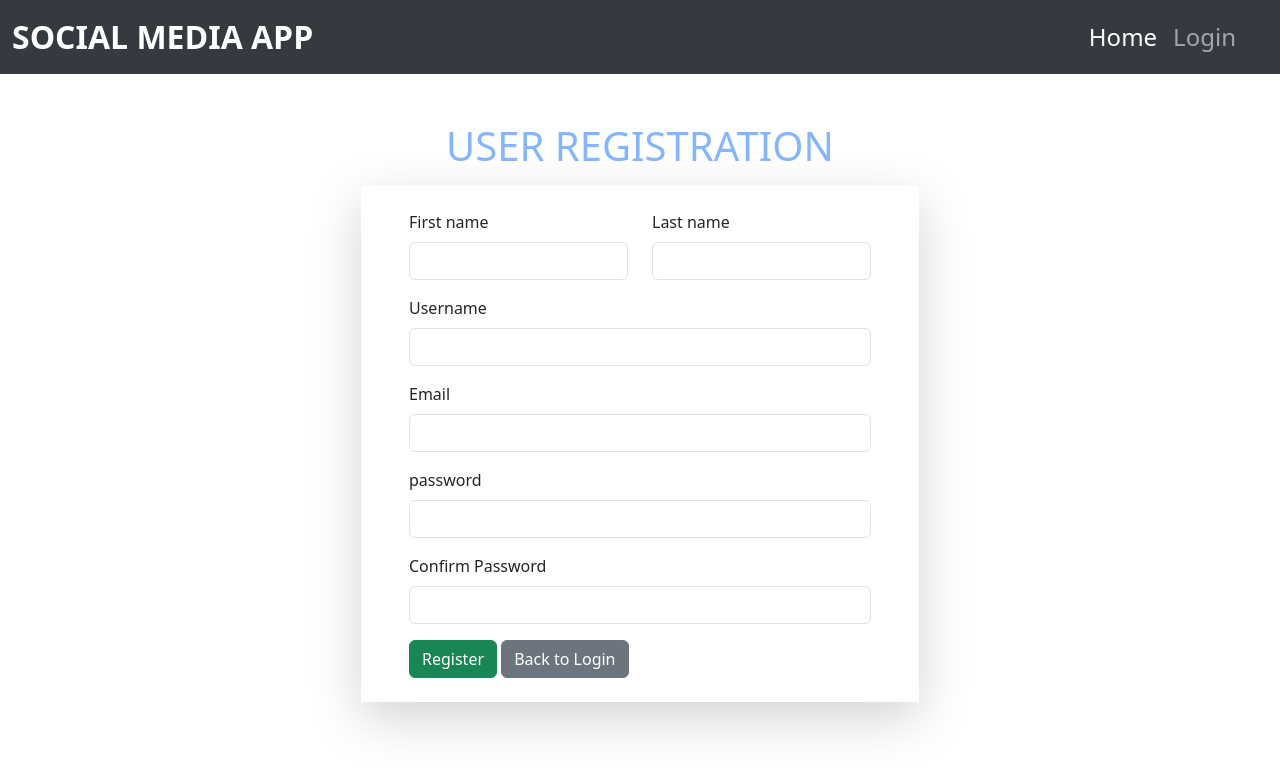
After one commit to karthi-mr/Social-media-app, a Django app: page /users/register/ in a window 1280 px wide. The commit adds this page. Shown: the top 772 px of the page. Run offline with Django 5.2, Linux system fonts and the light colour scheme.

Commit message:
register user feature implementation

```diff
--- a/users/forms.py
+++ b/users/forms.py
@@ -1,4 +1,5 @@
 from django import forms
+from django.contrib.auth.models import User
 
 
 class LoginForm(forms.Form):
@@ -6,3 +7,19 @@ class LoginForm(forms.Form):
     password = forms.CharField(
         widget=forms.PasswordInput(attrs={"class": "form-control"})
     )
+
+
+class RegistrationForm(forms.ModelForm):
+    password = forms.CharField(label="password", widget=forms.PasswordInput)
+    password2 = forms.CharField(label="Confirm Password", widget=forms.PasswordInput)
+    email = forms.EmailField()
+
+    class Meta:
+        model = User
+        fields = ("username", "email", "first_name", "last_name")
+
+    def check_password(self):
+        if self.cleaned_data["password"] != self.cleaned_data["password2"]:
+            return None
+            # raise forms.ValidationError("Password doesn't match")
+        return self.cleaned_data["password2"]
--- a/users/templates/users/login.html
+++ b/users/templates/users/login.html
@@ -22,9 +22,11 @@
         </div>
         <a href="{% url 'users:password-reset' %}"
             class="link-danger d-block mb-3 text-end link-underline-opacity-0 link-underline-opacity-50-hover">
-            Forget Password
+            Forget Password?
         </a>
         <input type="submit" value="Login" class="btn btn-success">
+        <a href="{% url 'users:user-register' %}"
+            class="link link-secondary link-underline-opacity-0 link-underline-opacity-50-hover">Create new account?</a>
     </form>
 </div>
 {% endblock %}
--- /dev/null
+++ b/users/templates/users/register.html
@@ -0,0 +1,60 @@
+{% extends 'users/base.html' %}
+
+{% block body %}
+<div class="container mt-5">
+    <h1 class="text-uppercase my-3 text-center text-primary opacity-50">User Registration</h1>
+    <form action="" method="post" class="w-50 mx-auto shadow-lg px-5 py-4">
+        {% csrf_token %}
+        {% if error_message %}
+        <div class="alert alert-danger">
+            <span class="fw-semibold">{{ error_message }}</span>
+        </div>
+        {% endif %}
+        {% if register_success %}
+        <div class="alert alert-success">
+            <span class="fw-semibold">You have registered successfully.</span>
+            <a href="{% url 'users:user-login' %}"
+                class="link-primary link-underline-opacity-0 link-underline-opacity-50-hover">Go to Login</a>
+        </div>
+        {% endif %}
+        <!-- first_name & last_name -->
+        <div class="mb-3">
+            <div class="row">
+                <!-- first name -->
+                <div class="col-md-6 col-12">
+                    <label for="id_first_name" class="form-label">First name</label>
+                    <input type="text" name="first_name" maxlength="150" id="id_first_name" class="form-control">
+                </div>
+                <!-- last name -->
+                <div class="col-md-6 col-12">
+                    <label for="id_last_name" class="form-label">Last name</label>
+                    <input type="text" name="last_name" maxlength="150" id="id_last_name" class="form-control">
+                </div>
+            </div>
+        </div>
+        <!-- username -->
+        <div class="mb-3 username-field">
+            <label for="id_username" class="form-label">Username</label>
+            <input type="text" name="username" maxlength="150" required id="id_username" class="form-control">
+        </div>
+        <!-- email -->
+        <div class="mb-3 username-field">
+            <label for="id_email" class="form-label">Email</label>
+            <input type="email" name="email" maxlength="254" id="id_email" class="form-control">
+        </div>
+        <!-- password -->
+        <div class="mb-3 password-field">
+            <label for="id_password" class="form-label">password</label>
+            <input type="password" name="password" required id="id_password" class="form-control">
+        </div>
+        <!-- password -->
+        <div class="mb-3 password-field">
+            <label for="id_password2" class="form-label">Confirm Password</label>
+            <input type="password" name="password2" required id="id_password2" class="form-control">
+        </div>
+        <!-- submit btn -->
+        <input type="submit" value="Register" class="btn btn-success">
+        <a href="{% url 'users:user-login' %}" class="btn btn-secondary" role="button">Back to Login</a>
+    </form>
+</div>
+{% endblock %}
--- a/users/urls.py
+++ b/users/urls.py
@@ -57,4 +57,5 @@ urlpatterns = [
         ),
         name='password-reset-complete',
     ),
+    path('register/', views.user_register, name='user-register'),
 ]
--- a/users/views.py
+++ b/users/views.py
@@ -3,7 +3,7 @@ from django.contrib.auth.decorators import login_required
 from django.http import HttpResponse
 from django.shortcuts import redirect, render
 
-from users.forms import LoginForm
+from users.forms import LoginForm, RegistrationForm
 
 
 def user_login(request):
@@ -37,3 +37,32 @@ def user_logout(request):
 @login_required(login_url="login/")
 def index(request):
     return render(request, "users/index.html")
+
+
+def user_register(request):
+    if request.method == 'POST':
+        userForm = RegistrationForm(request.POST)
+        if userForm.is_valid():
+            newUser = userForm.save(commit=False)
+            if not userForm.check_password():
+                userForm.add_error("password", "Password doesn't match")
+                return render(
+                    request,
+                    "users/register.html",
+                    {"user_form": userForm, "error_message": userForm.errors},
+                )
+            newUser.set_password(userForm.cleaned_data['password'])
+            newUser.save()
+            return render(
+                request,
+                "users/register.html",
+                {"user_form": userForm, "register_success": True},
+            )
+        else:
+            return render(
+                request,
+                "users/register.html",
+                {"user_form": userForm, "error_message": userForm.errors},
+            )
+    userForm = RegistrationForm()
+    return render(request, "users/register.html", {"user_form": userForm})
```
